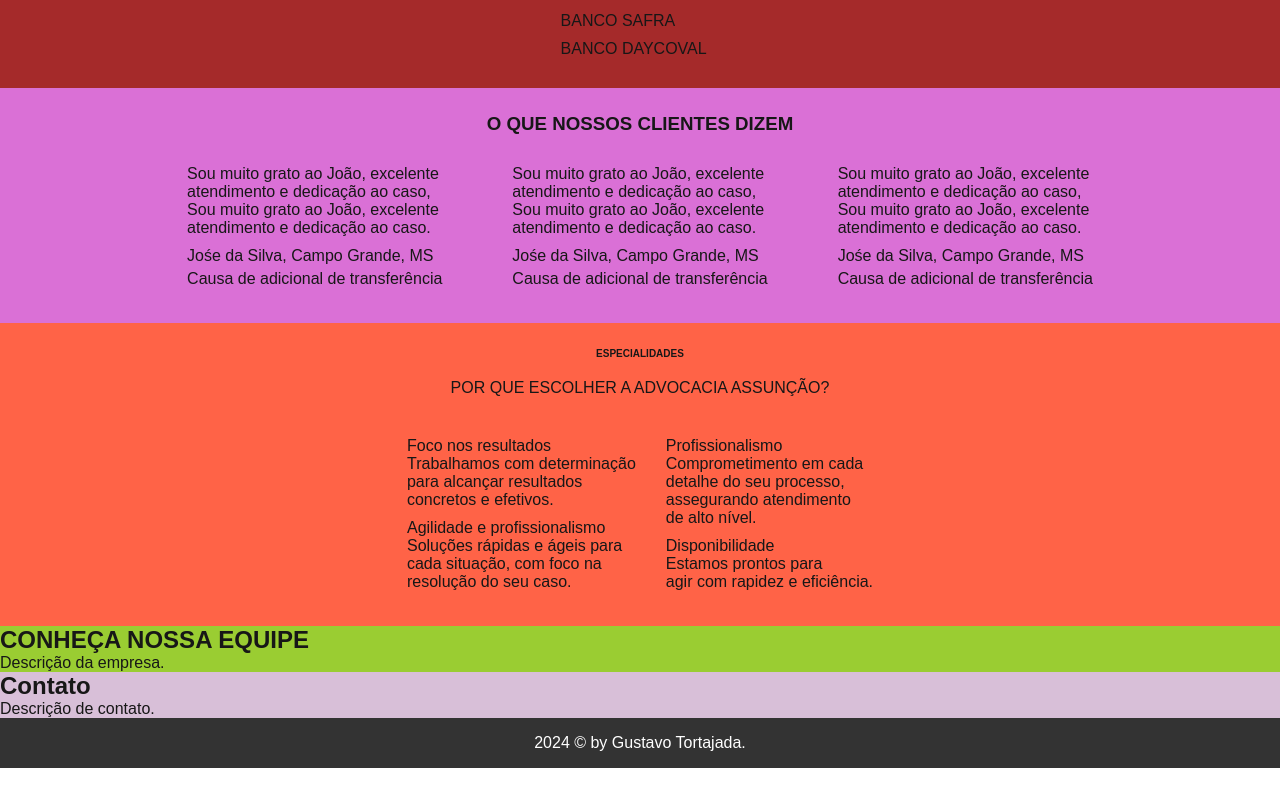
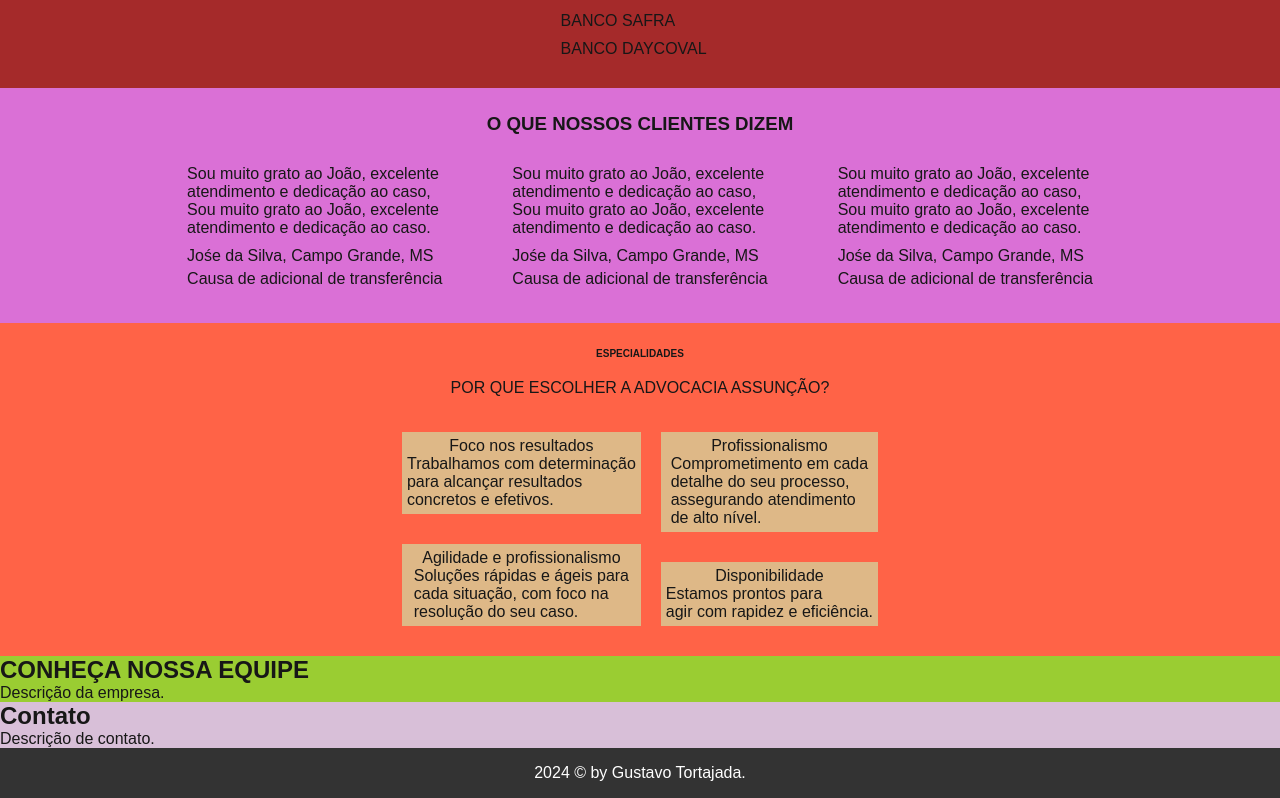
Before and after one commit to gtortajada/advocaciaassuncao.com.br, a Next.js app: page / in a window 1280 px wide. Shown: the part 1467-2265 px from the top of the page. Before the commit the page ends 2235 px from the top, so only its background shows below. Built offline with nearby package versions, Linux system fonts and the light colour scheme.

Commit message:
Estruturação Sobre nós Section e correção Diferenciais Section.

```diff
--- a/src/app/page.module.css
+++ b/src/app/page.module.css
@@ -141,7 +141,7 @@
   background-color: orchid;
 }
 
-.contentprovasocial{
+.contentprovasocial {
   display: flex;
   flex-direction: column;
   flex-wrap: wrap;
@@ -151,7 +151,7 @@
   padding-bottom: 35px;
 }
 
-.tituloprovasocial{
+.tituloprovasocial {
   display: flex;
   flex-wrap: wrap;
   justify-content: center;
@@ -159,22 +159,24 @@
   padding: 25px
 }
 
-.depoimentos{
+.depoimentos {
   display: flex;
   flex-direction: row;
   flex-wrap: wrap;
   justify-content: center;
 }
 
-.depoimento1, .depoimento2, .depoimento3{
+.depoimento1,
+.depoimento2,
+.depoimento3 {
   padding: 0px 35px;
 }
 
-.textodepoimento{
+.textodepoimento {
   padding: 5px 0;
 }
 
-.nomedepoimento{
+.nomedepoimento {
   padding: 5px 0px;
 }
 
@@ -183,7 +185,7 @@
   background-color: tomato;
 }
 
-.contentdiferenciais{
+.contentdiferenciais {
   display: flex;
   flex-direction: column;
   flex-wrap: wrap;
@@ -191,41 +193,71 @@
   padding-bottom: 20px;
 }
 
-.headerdiferenciais{
+.headerdiferenciais {
   text-align: center;
   padding: 15px;
 }
 
-.h4{
+.h4 {
   font-size: 10px;
   padding: 10px;
 }
 
-.titulodiferenciais{
+.titulodiferenciais {
   padding: 10px;
 }
 
-.cardsdiferenciais{
+.cardsdiferenciais {
   display: flex;
   flex-direction: row;
   flex-wrap: wrap;
   padding: 10px;
 }
 
-.cards1e2diferenciais{
+.cards1e2diferenciais {
   padding: 0px 10px;
 }
 
-.card1, .card2{
+.card1 {
+  background-color: burlywood;
+  align-items: center;
+  display: flex;
+  flex-direction: column;
+
+  padding: 5px;
+  margin-bottom: 30px;
+}
+
+.card2 {
+  background-color: burlywood;
+  align-items: center;
+  display: flex;
+  flex-direction: column;
+
   padding: 5px;
 }
 
-.cards3e4diferenciais{
+.cards3e4diferenciais {
   padding: 0px 10px;
 }
 
-.card3, .card4{
-  padding: 5px
+.card3 {
+  background-color: burlywood;
+  align-items: center;
+  display: flex;
+  flex-direction: column;
+
+  padding: 5px;
+  margin-bottom: 30px;
+}
+
+.card4 {
+  background-color: burlywood;
+  align-items: center;
+  display: flex;
+  flex-direction: column;
+
+  padding: 5px;
 }
 
 /* sobreNos Section */
```
